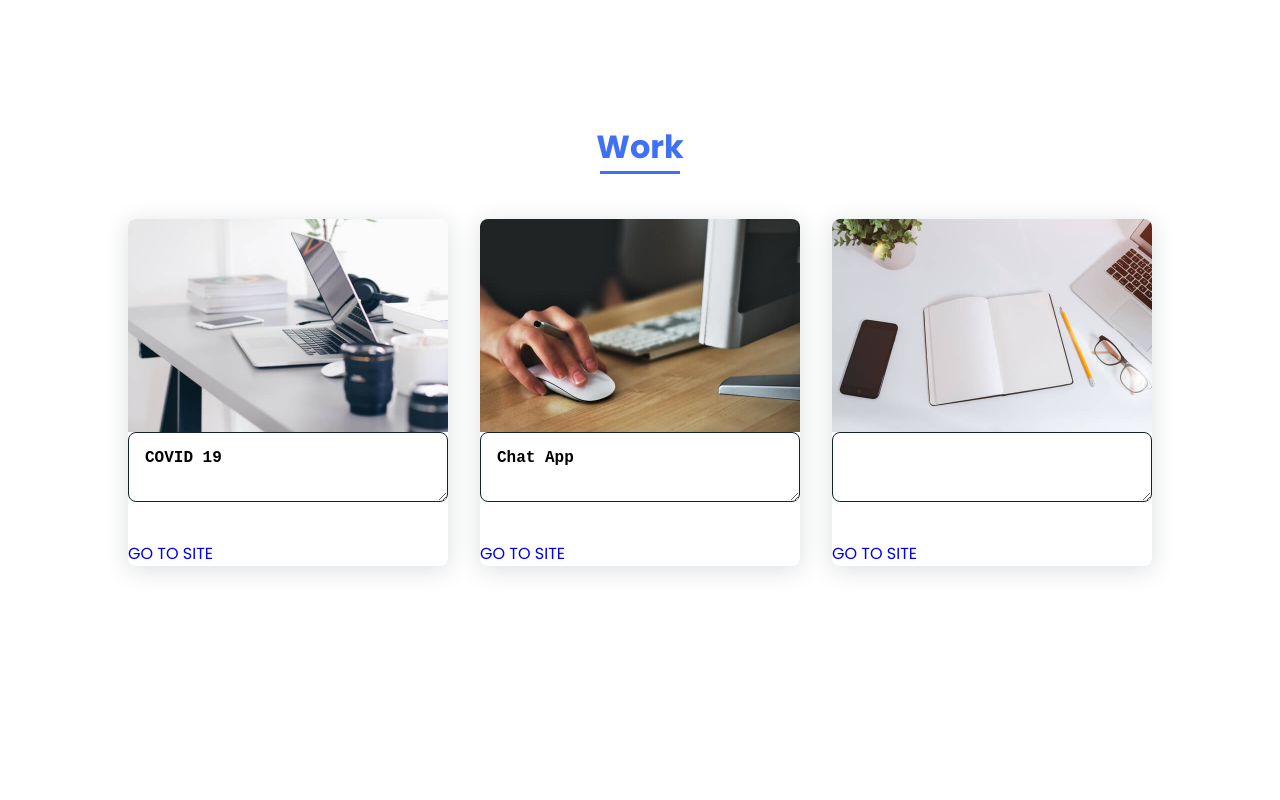
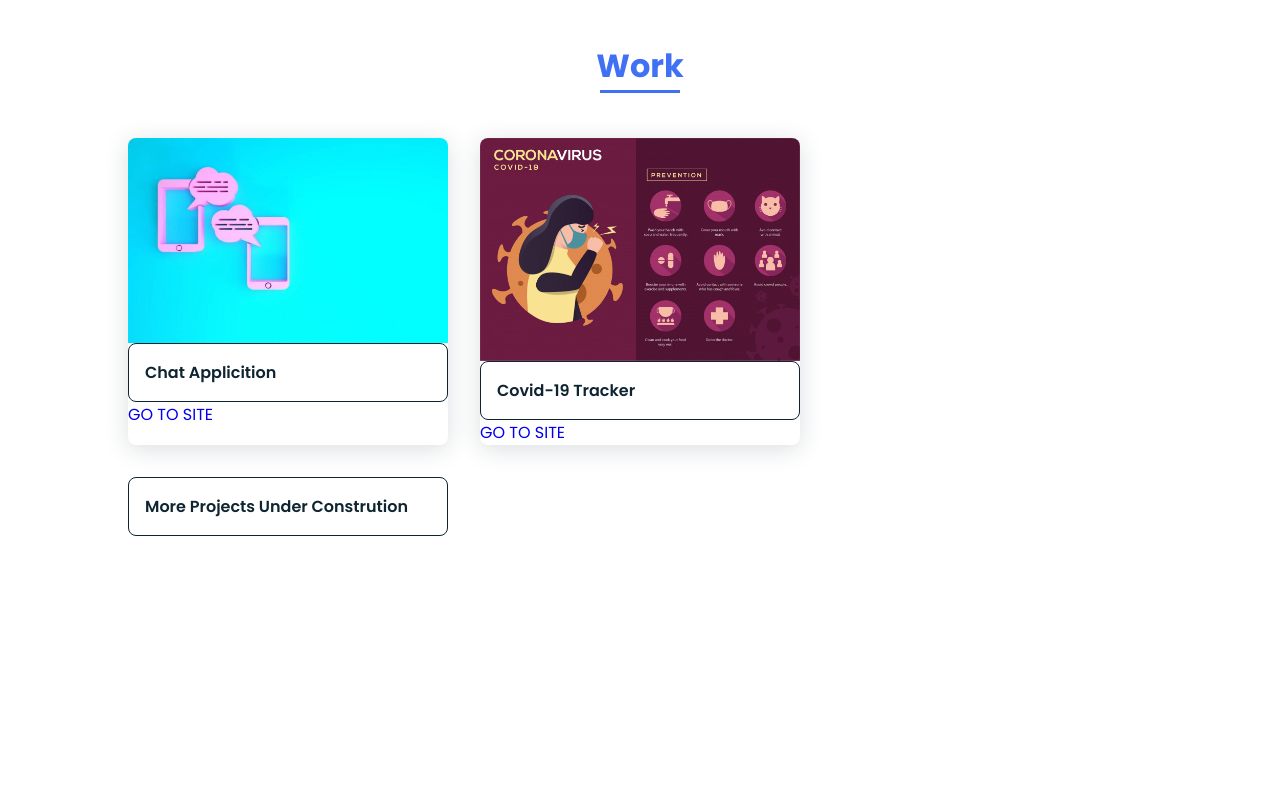
Before and after one commit to TITODATTA/portfolio_webiste, a plain HTML site: page index.html in a window 1280 px wide. Shown: the part 2260-3060 px from the top of the page. Drawn offline with nearby package versions, Linux system fonts and the light colour scheme.

Commit message:
MY COMMIT

```diff
--- a/assets/css/styles.css
+++ b/assets/css/styles.css
@@ -309,6 +309,7 @@ img{
 
 
 /* ===== WORK =====*/
+
 .work__container{
   row-gap: 2rem;
 }
@@ -320,12 +321,16 @@ img{
   overflow: hidden;
 }
 .work__img img{
+  width: 100%;
+}
+
+/* .work__img img{
   transition: 1s;
   cursor: pointer;
 }
 .work__img img:hover{
   transform: scale(1.1);
-}
+} */
 
 /* ===== CONTACT =====*/
 .contact__input{
@@ -336,7 +341,7 @@ img{
   border-radius: .5rem;
   border: 1.5px solid var(--second-color);
   outline: none;
-  margin-bottom: var(--mb-4);
+  /* margin-bottom: var(--mb-4); */
 }
 .contact__button{
   display: block;
--- a/index.html
+++ b/index.html
@@ -66,7 +66,7 @@
 
                     <div>
                         <h2 class="about__subtitle">Som Subhra Datta</h2>
-                        <p class="about__text">Lorem, ipsum dolor sit amet consectetur adipisicing elit. Voluptate cum expedita quo culpa tempora, assumenda, quis fugiat ut voluptates soluta, aut earum nemo recusandae cumque perferendis! Recusandae alias accusamus atque.</p>
+                        <p class="about__text">Hello ,I am a 3rd year College student pursuing Computer Science and Communication Technology in the KIIT Bhuvaneshwar India.During this lockdown and college time ,I started Full stack development from scratch and have very good working knowledge.I am always eager to learn new things and I am a team player , work in efficiency in any projects is my work-moto.</p>
                     </div>
                 <div>
                     <a download="" href="assets/pdf/SOM SUBHRA DATTA CV.pdf" style="float: right;">
@@ -84,7 +84,6 @@
                 <div class="skills__container bd-grid">
                     <div>
                         <h2 class="skills__subtitle">Profesional Skills</h2>
-                        <p class="skills__text">Lorem ipsum dolor sit, amet consectetur adipisicing elit. Velit optio id vero amet, alias architecto consectetur error eum eaque sit.</p>
                         <div class="skills__data">
                             <div class="skills__names">
                                 <i class='bx bxl-html5 skills__icon'></i>
@@ -196,19 +195,27 @@
 
                 <div class="work__container bd-grid">
                     <div class="work__img">
-                        <img src="assets/img/work4.jpg" alt="">
-                        <textarea class="contact__input">COVID 19</textarea>
-                        <a href="https://covid-19-tracker-c4092.web.app/">GO TO SITE</a>
+                        <img class="img1" src="assets/img/depositphotos_358487114-stock-photo-pink-new-chat-messages-notification.jpg" alt="">
+                        <p class="contact__input">Chat Applicition</p>
+                        <a href="https://main.d3icvzs6fsx9if.amplifyapp.com/">GO TO SITE</a>
+
                     </div>
                     <div class="work__img">
-                        <img src="assets/img/work5.jpg" alt="">
-                        <textarea class="contact__input">Chat App</textarea>
-                        <a href="https://main.d3icvzs6fsx9if.amplifyapp.com/">GO TO SITE</a>
+                        <img src="assets/img/minimalist-coronavirus-infographic-with-sick-woman-illustration_111630-311.jpg" alt="">
+                        <p class="contact__input">Covid-19 Tracker</p>
+                        <a  href="https://covid-19-tracker-c4092.web.app/">GO TO SITE</a>
+
                     </div>
-                    <div class="work__img">
-                        <img src="assets/img/work6.jpg" alt="">
-                        <textarea class="contact__input"></textarea>
+                    <br/>
+                    <br/>
+                    <!-- <div class="work__img">
+                        <img src="assets/img/blogging.jpg" alt="">
+                        <p class="contact__input">Blogging Applicition</p>
                         <a href="http://localhost5000">GO TO SITE</a>
+                    </div> -->
+                    <div >
+                        <p class="contact__input">More Projects Under Constrution</p>
+
                     </div>
                 </div>
             </section>
```
Also changed, not shown: assets/img/2039809.jpg (added), assets/img/COVID Workplace OSHA.jpg (added), assets/img/blogging.jpg (added), assets/img/depositphotos_358487114-stock-photo-pink-new-chat-messages-notification.jpg (added), assets/img/minimalist-coronavirus-infographic-with-sick-woman-illustration_111630-311.jpg (added).
